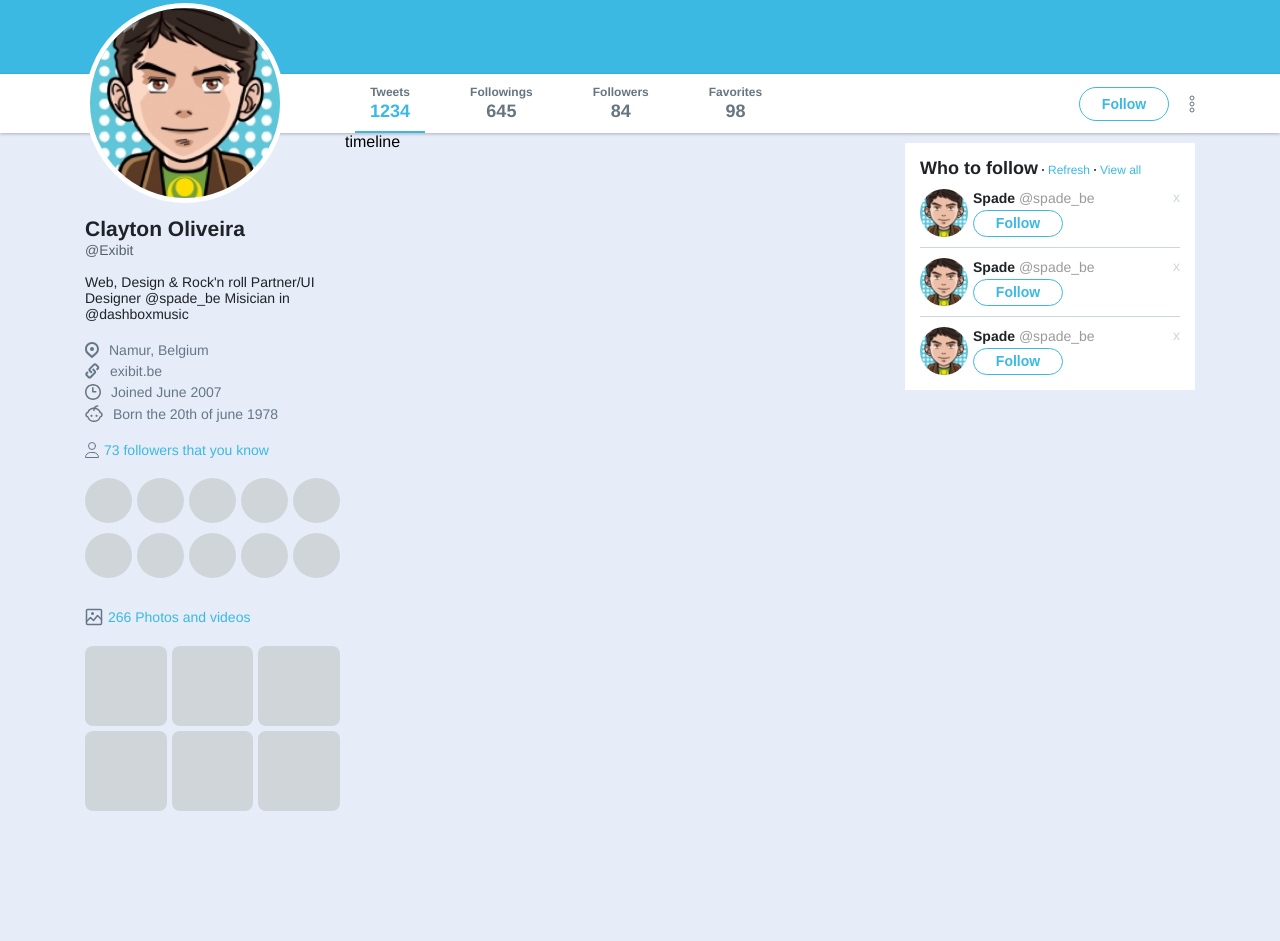
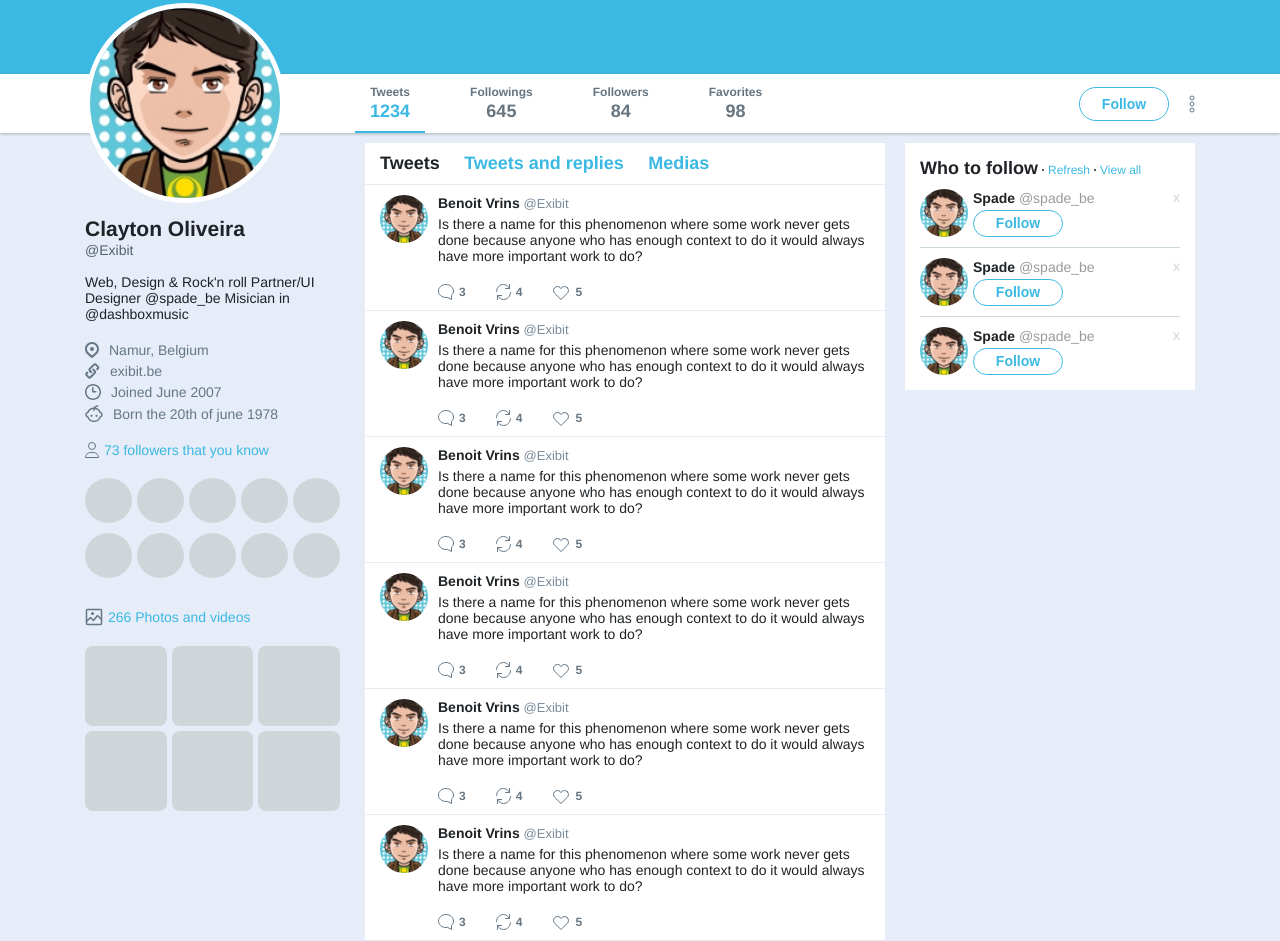
Before and after one commit to SirMcClay/flexbox-twitter-clone, a plain HTML site: page app/index.html in a window 1280 px wide. Shown: the part 352-1293 px from the top of the page. Before the commit the page ends 1168 px from the top, so only its background shows below. Drawn offline with Linux system fonts and the light colour scheme.

Commit message:
Timeline panel style

```diff
--- a/app/index.html
+++ b/app/index.html
@@ -103,7 +103,86 @@
       </div>
     </aside>
     <section class="timeline">
-      timeline
+      <nav>
+        <a class="active" href="">Tweets</a>
+        <a href="">Tweets and replies</a>
+        <a href="">Medias</a>
+      </nav>
+
+      <ul class="tweets">
+        <li>
+          <img src="/assets/images/avatar.png" alt="Avatar">
+          <div class="info">
+            <strong>Benoit Vrins <span>@Exibit</span></strong>
+            <p>Is there a name for this phenomenon where some work never gets done because anyone who has enough context to do it would always have more important work to do?</p>
+            <div class="actions">
+              <a href=""><img src="/assets/images/comments.svg" alt="Comments"> 3</a>
+              <a href=""><img src="/assets/images/retweet.svg" alt="Retweet"> 4</a>
+              <a href=""><img src="/assets/images/like.svg" alt="Like"> 5</a>
+            </div>
+          </div>
+        </li>
+        <li>
+          <img src="/assets/images/avatar.png" alt="Avatar">
+          <div class="info">
+            <strong>Benoit Vrins <span>@Exibit</span></strong>
+            <p>Is there a name for this phenomenon where some work never gets done because anyone who has enough context to do it would always have more important work to do?</p>
+            <div class="actions">
+              <a href=""><img src="/assets/images/comments.svg" alt="Comments"> 3</a>
+              <a href=""><img src="/assets/images/retweet.svg" alt="Retweet"> 4</a>
+              <a href=""><img src="/assets/images/like.svg" alt="Like"> 5</a>
+            </div>
+          </div>
+        </li>
+        <li>
+          <img src="/assets/images/avatar.png" alt="Avatar">
+          <div class="info">
+            <strong>Benoit Vrins <span>@Exibit</span></strong>
+            <p>Is there a name for this phenomenon where some work never gets done because anyone who has enough context to do it would always have more important work to do?</p>
+            <div class="actions">
+              <a href=""><img src="/assets/images/comments.svg" alt="Comments"> 3</a>
+              <a href=""><img src="/assets/images/retweet.svg" alt="Retweet"> 4</a>
+              <a href=""><img src="/assets/images/like.svg" alt="Like"> 5</a>
+            </div>
+          </div>
+        </li>
+        <li>
+          <img src="/assets/images/avatar.png" alt="Avatar">
+          <div class="info">
+            <strong>Benoit Vrins <span>@Exibit</span></strong>
+            <p>Is there a name for this phenomenon where some work never gets done because anyone who has enough context to do it would always have more important work to do?</p>
+            <div class="actions">
+              <a href=""><img src="/assets/images/comments.svg" alt="Comments"> 3</a>
+              <a href=""><img src="/assets/images/retweet.svg" alt="Retweet"> 4</a>
+              <a href=""><img src="/assets/images/like.svg" alt="Like"> 5</a>
+            </div>
+          </div>
+        </li>
+        <li>
+          <img src="/assets/images/avatar.png" alt="Avatar">
+          <div class="info">
+            <strong>Benoit Vrins <span>@Exibit</span></strong>
+            <p>Is there a name for this phenomenon where some work never gets done because anyone who has enough context to do it would always have more important work to do?</p>
+            <div class="actions">
+              <a href=""><img src="/assets/images/comments.svg" alt="Comments"> 3</a>
+              <a href=""><img src="/assets/images/retweet.svg" alt="Retweet"> 4</a>
+              <a href=""><img src="/assets/images/like.svg" alt="Like"> 5</a>
+            </div>
+          </div>
+        </li>
+        <li>
+          <img src="/assets/images/avatar.png" alt="Avatar">
+          <div class="info">
+            <strong>Benoit Vrins <span>@Exibit</span></strong>
+            <p>Is there a name for this phenomenon where some work never gets done because anyone who has enough context to do it would always have more important work to do?</p>
+            <div class="actions">
+              <a href=""><img src="/assets/images/comments.svg" alt="Comments"> 3</a>
+              <a href=""><img src="/assets/images/retweet.svg" alt="Retweet"> 4</a>
+              <a href=""><img src="/assets/images/like.svg" alt="Like"> 5</a>
+            </div>
+          </div>
+        </li>
+      </ul>
     </section>
     <aside class="widgets">
       <div class="widget follow">
--- a/app/styles.css
+++ b/app/styles.css
@@ -299,6 +299,91 @@ div.wrapper-content aside.profile .images ul li {
 
 div.wrapper-content .timeline {
   flex: 1;
+  background: #FFF;
+  margin: 10px 20px 0;
+}
+
+div.wrapper-content .timeline nav {
+  border-bottom: 1px solid #e6ecf0;
+  padding: 10px 15px;
+}
+
+div.wrapper-content .timeline nav a {
+  text-decoration: none;
+  color: #3bb9e3;
+  font-size: 18px;
+  font-weight: bold;
+  margin-left: 20px;
+}
+
+div.wrapper-content .timeline nav a:first-child {
+  margin: 0;
+}
+
+div.wrapper-content .timeline nav a.active {
+  color: #1f2226;
+}
+
+div.wrapper-content .timeline ul.tweets {
+  list-style: none;
+}
+
+div.wrapper-content .timeline ul.tweets li {
+  border-bottom: 1px solid #e6ecf0;
+  padding: 10px 15px;
+  display: flex;
+}
+
+div.wrapper-content .timeline ul.tweets li > img {
+  width: 48px;
+  height: 48px;
+  border-radius: 50%;
+}
+
+div.wrapper-content .timeline ul.tweets li .info {
+ margin-left: 10px;
+ display: flex;
+ flex-direction: column;
+}
+
+div.wrapper-content .timeline ul.tweets li .info strong {
+  font-size: 14px;
+  color: #1f2326;
+}
+
+div.wrapper-content .timeline ul.tweets li .info strong span {
+  font-weight: normal;
+  font-size: 13px;
+  color: #7b8b9a;
+}
+
+div.wrapper-content .timeline ul.tweets li .info p {
+  font-size: 14px;
+  color: #1f2326;
+  margin-top: 5px;
+}
+
+div.wrapper-content .timeline ul.tweets li .actions {
+  display: flex;
+  margin-top: 20px;
+}
+
+div.wrapper-content .timeline ul.tweets li .actions a {
+  display: flex;
+  align-items: center;
+  text-decoration: none;
+  color: #667580;
+  font-weight: bold;
+  font-size: 12px;
+  margin-left: 30px;
+}
+
+div.wrapper-content .timeline ul.tweets li .actions a:first-child {
+  margin: 0;
+}
+
+div.wrapper-content .timeline ul.tweets li .actions a img {
+  margin-right: 5px;
 }
 
 div.wrapper-content aside.widgets {
```
